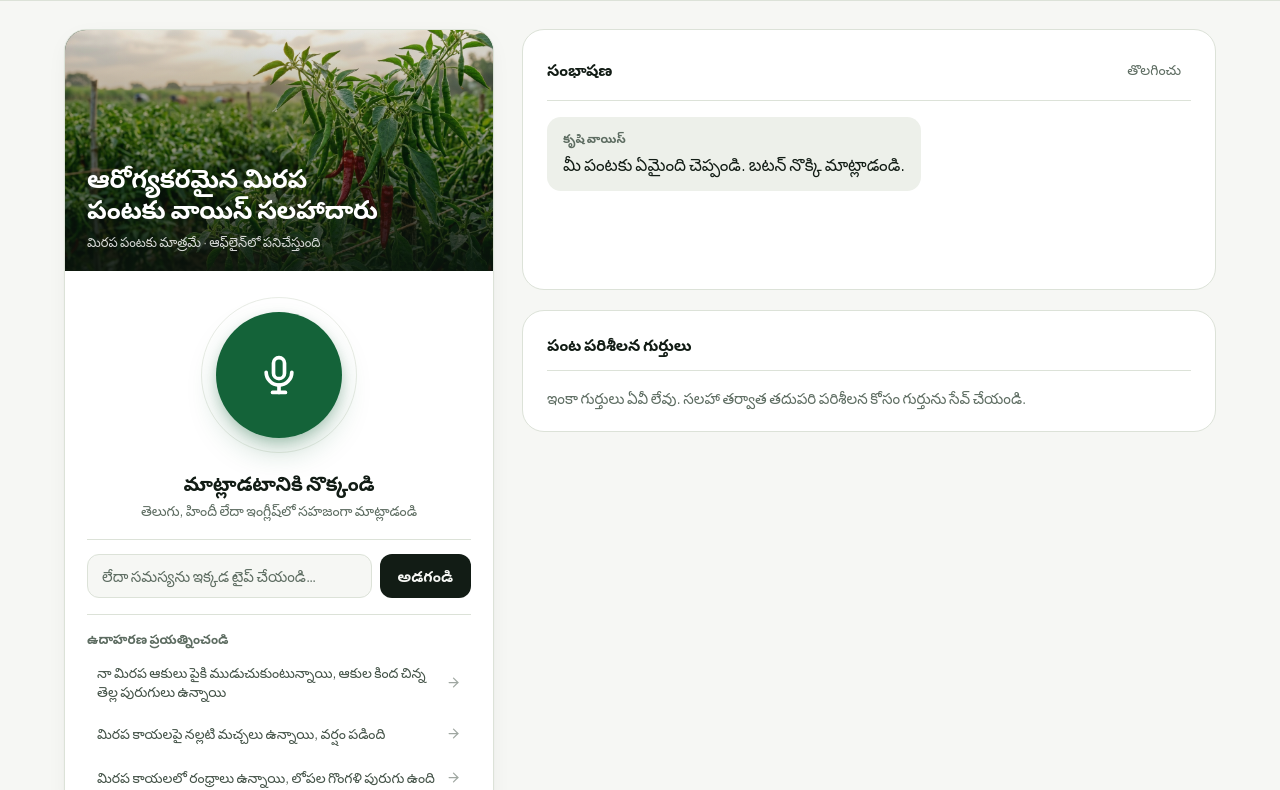
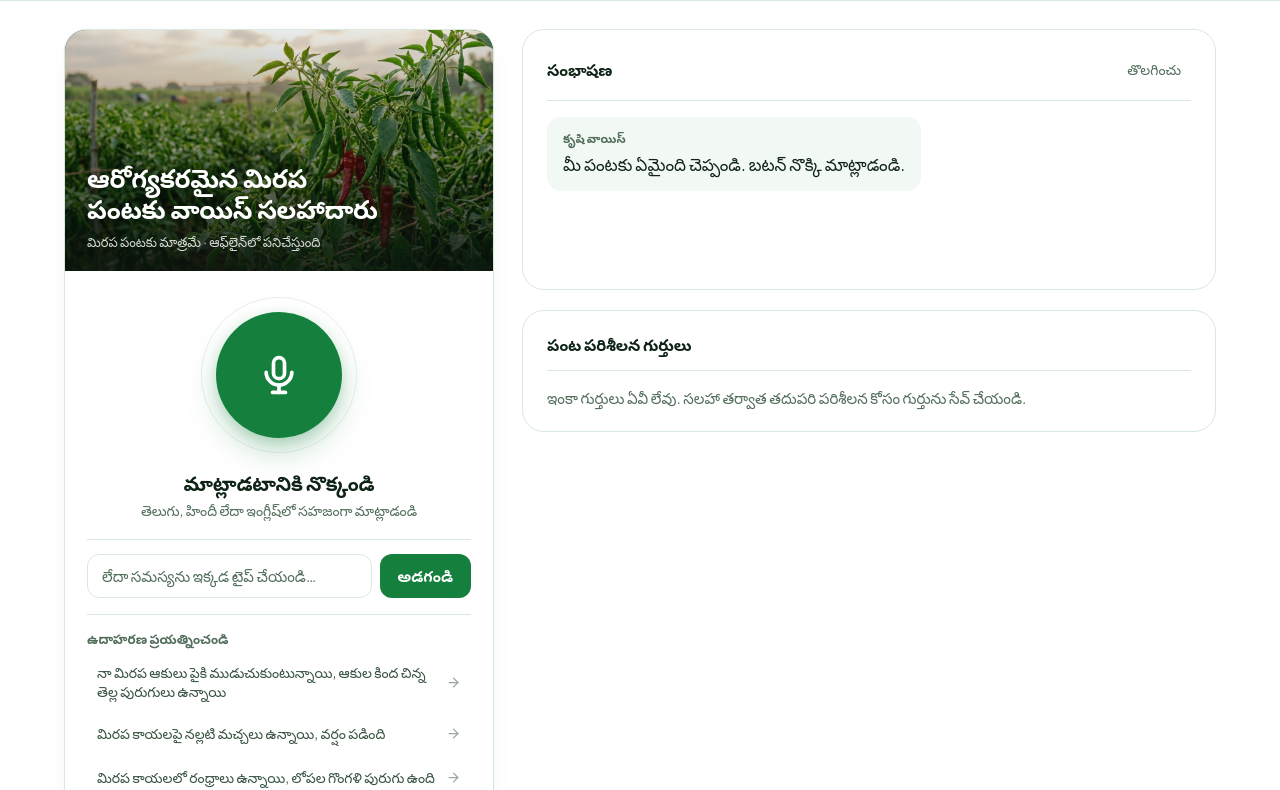
Before and after one commit to dharmikkoneru/krishi-voice, a website: page index.html in a window 1280 px wide. Shown: the part 60-850 px from the top of the page. Drawn offline with Linux system fonts and the light colour scheme.

Commit message:
style: update theme colors and bump cache version
Refine the color palette for a lighter aesthetic and increment the service worker cache version to invalidate stale assets.

```diff
--- a/index.html
+++ b/index.html
@@ -1,5 +1,5 @@
 <!DOCTYPE html>
-<html lang="te">
+<html lang="te" data-theme="light">
 <head>
 <meta charset="utf-8">
 <meta name="viewport" content="width=device-width, initial-scale=1, viewport-fit=cover">
@@ -13,32 +13,32 @@
 <link href="https://fonts.googleapis.com/css2?family=Fraunces:opsz,wght@9..144,500;9..144,600;9..144,700&family=JetBrains+Mono:wght@400;500&family=Noto+Sans+Devanagari:wght@400;500;600;700&family=Noto+Sans+Telugu:wght@400;500;600;700&family=Plus+Jakarta+Sans:wght@400;500;600;700&display=swap" rel="stylesheet">
 <style>
 :root {
-  --bg: #f6f7f4;
+  --bg: #ffffff;
   --surface: #ffffff;
-  --surface-subtle: #edf0ea;
-  --surface-hover: #e5eae1;
-  --fg: #121c15;
-  --fg-secondary: #435247;
-  --fg-muted: #5d6c61;
-  --border: #dce2d8;
-  --border-strong: #c5cfc0;
-  --accent: #146339;
-  --accent-hover: #0e4d2c;
+  --surface-subtle: #f2f8f4;
+  --surface-hover: #e6f3ea;
+  --fg: #0f2417;
+  --fg-secondary: #375240;
+  --fg-muted: #526e5c;
+  --border: #d9e8de;
+  --border-strong: #b9d6c3;
+  --accent: #15803d;
+  --accent-hover: #116932;
   --accent-fg: #ffffff;
-  --accent-soft: #e7f3ec;
-  --accent-soft-border: #b9dec8;
-  --danger: #b52b27;
-  --danger-hover: #96211e;
-  --danger-soft: #fbeeed;
-  --danger-soft-border: #efc6c4;
-  --warn-soft: #faf3e5;
-  --warn-border: #e9d3a6;
-  --warn-fg: #734c0d;
-  --shadow-sm: 0 1px 2px rgba(18, 28, 21, 0.05);
-  --shadow-card: 0 6px 24px -6px rgba(18, 28, 21, 0.07), 0 1px 3px rgba(18, 28, 21, 0.04);
-  --shadow-mic: 0 14px 32px -6px rgba(20, 99, 57, 0.34), 0 4px 10px rgba(20, 99, 57, 0.16);
-  --shadow-mic-listen: 0 14px 36px -4px rgba(181, 43, 39, 0.42), 0 4px 12px rgba(181, 43, 39, 0.22);
-  --header-bg: rgba(246, 247, 244, 0.88);
+  --accent-soft: #ecfaf1;
+  --accent-soft-border: #b6e4c6;
+  --danger: #b91c1c;
+  --danger-hover: #991b1b;
+  --danger-soft: #fef2f2;
+  --danger-soft-border: #f5c2c2;
+  --warn-soft: #fffbeb;
+  --warn-border: #f3d796;
+  --warn-fg: #854d0e;
+  --shadow-sm: 0 1px 2px rgba(15, 36, 23, 0.05);
+  --shadow-card: 0 8px 28px -8px rgba(21, 128, 61, 0.08), 0 1px 3px rgba(15, 36, 23, 0.04);
+  --shadow-mic: 0 14px 34px -6px rgba(21, 128, 61, 0.36), 0 4px 12px rgba(21, 128, 61, 0.16);
+  --shadow-mic-listen: 0 14px 36px -4px rgba(185, 28, 28, 0.4), 0 4px 12px rgba(185, 28, 28, 0.2);
+  --header-bg: rgba(255, 255, 255, 0.92);
   --radius-xl: 22px;
   --radius-lg: 16px;
   --radius-md: 12px;
@@ -50,65 +50,33 @@
   color-scheme: light;
 }
 
-@media (prefers-color-scheme: dark) {
-  :root:not([data-theme="light"]) {
-    --bg: #0c120e;
-    --surface: #141c17;
-    --surface-subtle: #1a241e;
-    --surface-hover: #212e26;
-    --fg: #eff4f0;
-    --fg-secondary: #b6c5ba;
-    --fg-muted: #8ea093;
-    --border: #25332a;
-    --border-strong: #34473b;
-    --accent: #38b870;
-    --accent-hover: #49ca81;
-    --accent-fg: #07190e;
-    --accent-soft: #12291c;
-    --accent-soft-border: #204c34;
-    --danger: #f06a65;
-    --danger-hover: #f5827e;
-    --danger-soft: #2c1716;
-    --danger-soft-border: #552826;
-    --warn-soft: #2a2212;
-    --warn-border: #54421e;
-    --warn-fg: #f1cc7c;
-    --shadow-sm: 0 1px 2px rgba(0, 0, 0, 0.35);
-    --shadow-card: 0 8px 28px -8px rgba(0, 0, 0, 0.45);
-    --shadow-mic: 0 14px 36px -6px rgba(56, 184, 112, 0.28);
-    --shadow-mic-listen: 0 14px 36px -4px rgba(240, 106, 101, 0.34);
-    --header-bg: rgba(12, 18, 14, 0.88);
-    color-scheme: dark;
-  }
-}
-
 :root[data-theme="dark"] {
-  --bg: #0c120e;
-  --surface: #141c17;
-  --surface-subtle: #1a241e;
-  --surface-hover: #212e26;
-  --fg: #eff4f0;
-  --fg-secondary: #b6c5ba;
-  --fg-muted: #8ea093;
-  --border: #25332a;
-  --border-strong: #34473b;
-  --accent: #38b870;
-  --accent-hover: #49ca81;
-  --accent-fg: #07190e;
-  --accent-soft: #12291c;
-  --accent-soft-border: #204c34;
-  --danger: #f06a65;
-  --danger-hover: #f5827e;
-  --danger-soft: #2c1716;
-  --danger-soft-border: #552826;
+  --bg: #0b140e;
+  --surface: #121f17;
+  --surface-subtle: #18291e;
+  --surface-hover: #1f3427;
+  --fg: #eff7f1;
+  --fg-secondary: #b4cbbd;
+  --fg-muted: #86a391;
+  --border: #233b2c;
+  --border-strong: #32523e;
+  --accent: #22c55e;
+  --accent-hover: #34d36e;
+  --accent-fg: #05200f;
+  --accent-soft: #102a1a;
+  --accent-soft-border: #1e5233;
+  --danger: #f87171;
+  --danger-hover: #fca5a5;
+  --danger-soft: #2c1515;
+  --danger-soft-border: #552626;
   --warn-soft: #2a2212;
   --warn-border: #54421e;
-  --warn-fg: #f1cc7c;
+  --warn-fg: #f3ce7b;
   --shadow-sm: 0 1px 2px rgba(0, 0, 0, 0.35);
   --shadow-card: 0 8px 28px -8px rgba(0, 0, 0, 0.45);
-  --shadow-mic: 0 14px 36px -6px rgba(56, 184, 112, 0.28);
-  --shadow-mic-listen: 0 14px 36px -4px rgba(240, 106, 101, 0.34);
-  --header-bg: rgba(12, 18, 14, 0.88);
+  --shadow-mic: 0 14px 36px -6px rgba(34, 197, 94, 0.28);
+  --shadow-mic-listen: 0 14px 36px -4px rgba(248, 113, 113, 0.34);
+  --header-bg: rgba(11, 20, 14, 0.9);
   color-scheme: dark;
 }
 
@@ -137,12 +105,6 @@ body {
 
 :root[data-theme="dark"] body {
   letter-spacing: 0.01em;
-}
-
-@media (prefers-color-scheme: dark) {
-  :root:not([data-theme="light"]) body {
-    letter-spacing: 0.01em;
-  }
 }
 
 button, input {
@@ -288,8 +250,8 @@ button {
 }
 
 .langs button.on {
-  background: var(--surface);
-  color: var(--fg);
+  background: var(--accent);
+  color: var(--accent-fg);
   font-weight: 600;
   box-shadow: var(--shadow-sm);
 }
@@ -634,17 +596,17 @@ button {
   padding: 0 18px;
   border-radius: var(--radius-md);
   border: 0;
-  background: var(--fg);
-  color: var(--bg);
+  background: var(--accent);
+  color: var(--accent-fg);
   font-size: 0.9375rem;
   font-weight: 600;
   white-space: nowrap;
   flex-shrink: 0;
-  transition: opacity 150ms var(--ease), transform 120ms var(--ease);
+  transition: background-color 150ms var(--ease), transform 120ms var(--ease);
 }
 
 .btn-send:hover {
-  opacity: 0.88;
+  background: var(--accent-hover);
 }
 
 .btn-send:active {
@@ -2236,10 +2198,7 @@ function applyLocaleUI(){
 
 /* Theme management (light / dark) */
 function isDarkActive(){
-  const attr=document.documentElement.getAttribute('data-theme');
-  if(attr==='dark')return true;
-  if(attr==='light')return false;
-  return window.matchMedia&&window.matchMedia('(prefers-color-scheme: dark)').matches;
+  return document.documentElement.getAttribute('data-theme')==='dark';
 }
 function updateThemeButton(){
   const dark=isDarkActive();
--- a/sw.js
+++ b/sw.js
@@ -12,7 +12,7 @@
  * Bump CACHE_VERSION on every release to retire the previous cache.
  */
 
-const CACHE_VERSION = 'krishi-voice-v2';
+const CACHE_VERSION = 'krishi-voice-v3';
 const SHELL = ['./', './index.html', './kb.json'];
 const OPTIONAL_ASSETS = [
   './src/assets/images/hero_chilli_field_1795851503543.jpg',
```
